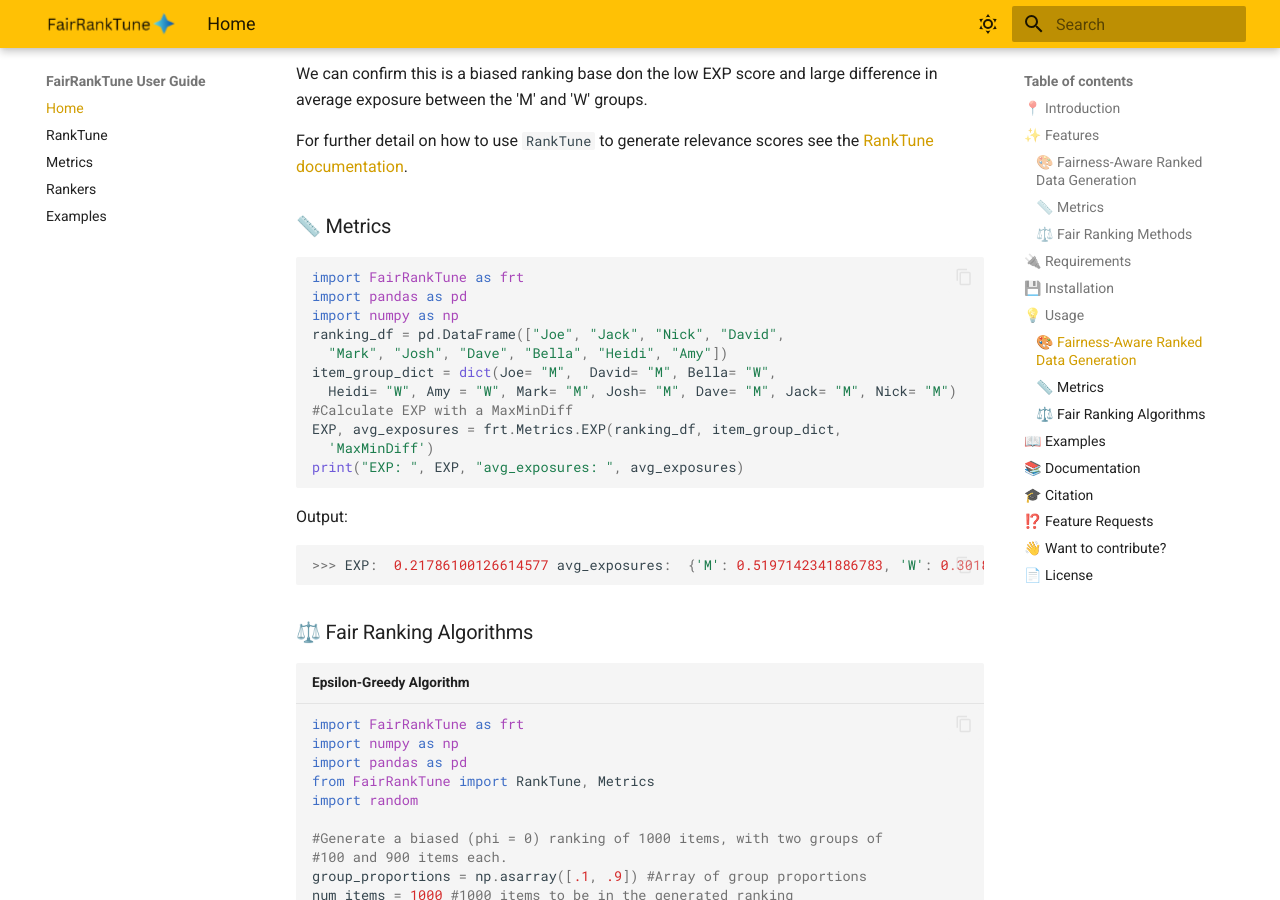
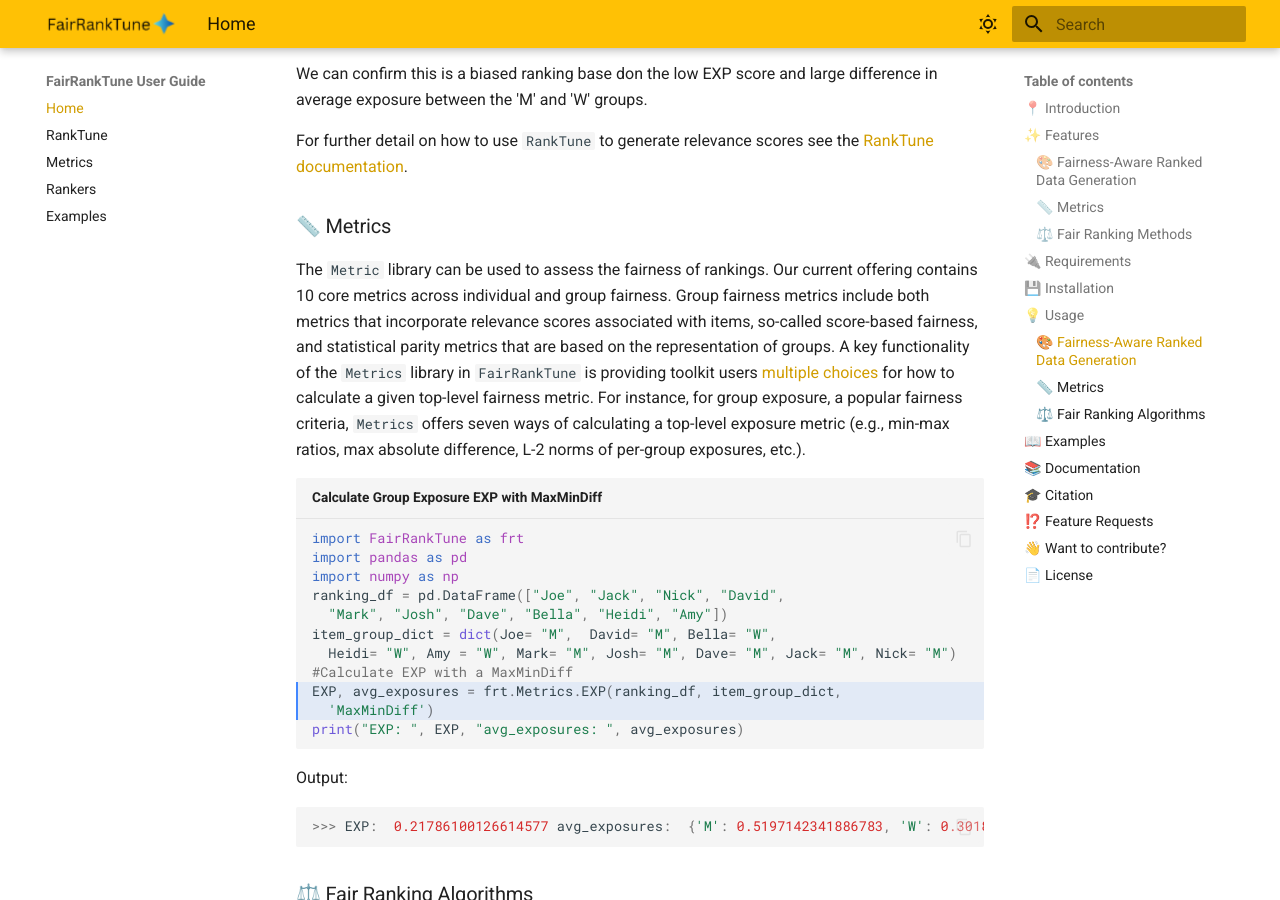
Before and after one commit to KCachel/fairranktune, an MkDocs documentation site: the page built from docs/index.md, in a window 1280 px wide and 900 px high, scrolled down 4140 px. Built offline with MkDocs 1.6.1 and Material for MkDocs 9.7.7, drawn with Linux system fonts in a browser that asks for light colours.

Commit message:
Update index.md

````diff
--- a/docs/index.md
+++ b/docs/index.md
@@ -81,7 +81,7 @@
 ### 🎨 Fairness-Aware Ranked Data Generation
 
 
-```RankTune``` can be used to generate ranking(s) from ```group_proportions```, a numpy array with each group's proportion of the total items,```num_items```, by using the ```GenFromGroups()``` function.
+```RankTune``` can be used to generate ranking(s) from ```group_proportions```, a numpy array with each group's proportion of the total items, ```num_items```, by using the ```GenFromGroups()``` function.
 
 ```python title="GenFromGroups() function" hl_lines="13-14"
 import FairRankTune as frt
@@ -148,7 +148,9 @@
 For further detail on how to use ```RankTune``` to generate relevance scores see the [RankTune documentation](https://kcachel.github.io/fairranktune/RankTune/).
 
 ### 📏 Metrics
-```python
+The ```Metric``` library can be used to assess the fairness of rankings. Our current offering contains 10 core metrics across individual and group fairness.  Group fairness metrics include both metrics that incorporate relevance scores associated with items, so-called score-based fairness, and statistical parity metrics that are based on the representation of groups. A key functionality of the  ```Metrics``` library in ```FairRankTune```  is providing toolkit users [multiple choices](https://kcachel.github.io/fairranktune/metrics/#modular-metric-implementation) for how to calculate a given top-level fairness metric. For instance, for group exposure,  a popular fairness criteria,  ```Metrics``` offers seven ways of calculating a top-level exposure metric (e.g., min-max ratios, max absolute difference, L-2 norms of per-group exposures, etc.).
+
+```python title="Calculate Group Exposure EXP with MaxMinDiff" hl_lines="9-10"
 import FairRankTune as frt
 import pandas as pd
 import numpy as np
````
